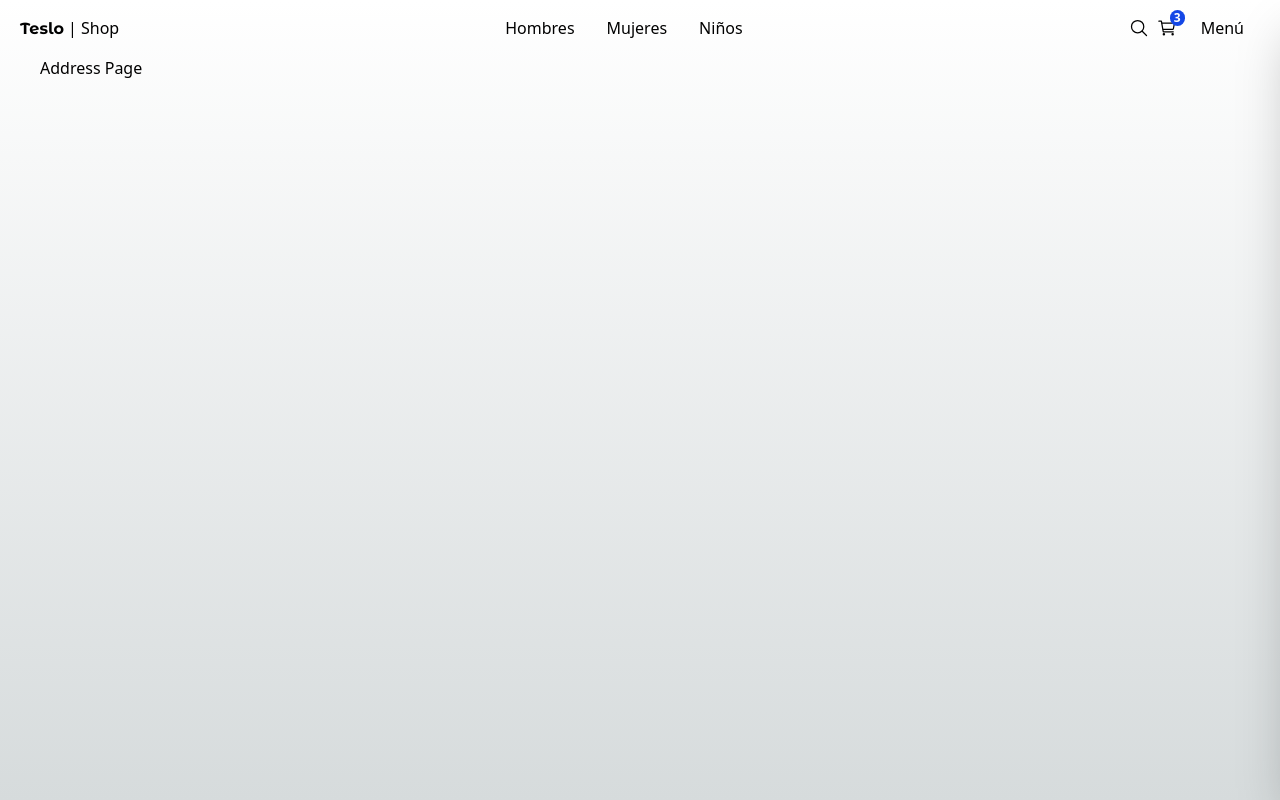
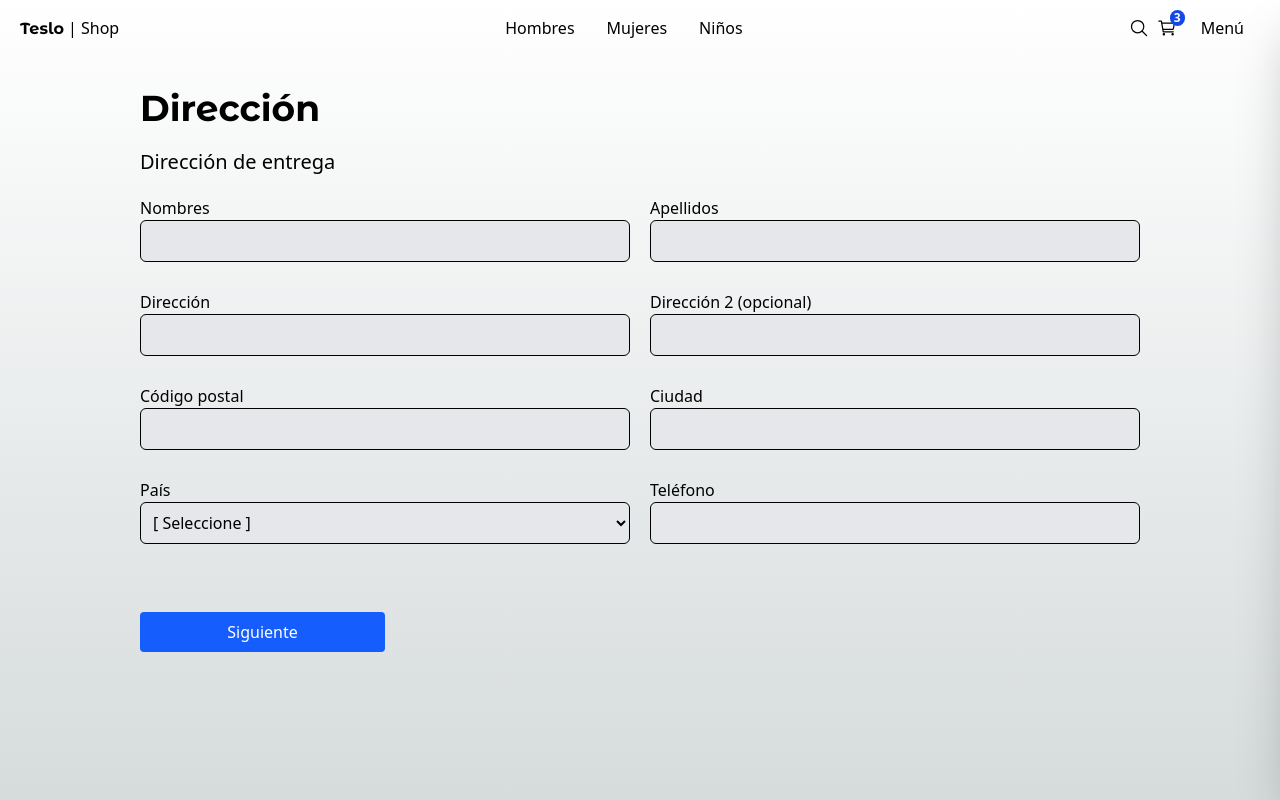
Before and after one commit to klich1984/teslo-shop-next, a Next.js app: page /checkout/address in a window 1280 px wide. Built offline with nearby package versions, Linux system fonts and the light colour scheme.

Commit message:
feat: 🗿 Add Address Page

```diff
--- a/src/app/(shop)/checkout/address/page.tsx
+++ b/src/app/(shop)/checkout/address/page.tsx
@@ -1,7 +1,66 @@
-export default function AddressPage() {
+import { Title } from '@/components'
+import Link from 'next/link'
+
+export default function NamePage() {
   return (
-    <div>
-      <h1>Address Page</h1>
+    <div className='flex flex-col sm:justify-center sm:items-center mb-72 px-10 sm:px-0'>
+      <div className='w-full  xl:w-[1000px] flex flex-col justify-center text-left'>
+        <Title title='Dirección' subtitle='Dirección de entrega' />
+
+        <div className='grid grid-cols-1 gap-2 sm:gap-5 sm:grid-cols-2'>
+          <div className='flex flex-col mb-2'>
+            <span>Nombres</span>
+            <input type='text' className='p-2 border rounded-md bg-gray-200' />
+          </div>
+
+          <div className='flex flex-col mb-2'>
+            <span>Apellidos</span>
+            <input type='text' className='p-2 border rounded-md bg-gray-200' />
+          </div>
+
+          <div className='flex flex-col mb-2'>
+            <span>Dirección</span>
+            <input type='text' className='p-2 border rounded-md bg-gray-200' />
+          </div>
+
+          <div className='flex flex-col mb-2'>
+            <span>Dirección 2 (opcional)</span>
+            <input type='text' className='p-2 border rounded-md bg-gray-200' />
+          </div>
+
+          <div className='flex flex-col mb-2'>
+            <span>Código postal</span>
+            <input type='text' className='p-2 border rounded-md bg-gray-200' />
+          </div>
+
+          <div className='flex flex-col mb-2'>
+            <span>Ciudad</span>
+            <input type='text' className='p-2 border rounded-md bg-gray-200' />
+          </div>
+
+          <div className='flex flex-col mb-2'>
+            <span>País</span>
+            <select className='p-2 border rounded-md bg-gray-200'>
+              <option value=''>[ Seleccione ]</option>
+              <option value='CRI'>Costa Rica</option>
+            </select>
+          </div>
+
+          <div className='flex flex-col mb-2'>
+            <span>Teléfono</span>
+            <input type='text' className='p-2 border rounded-md bg-gray-200' />
+          </div>
+
+          <div className='flex flex-col mb-2 sm:mt-10'>
+            <Link
+              href='/checkout'
+              className='btn-primary flex w-full sm:w-1/2 justify-center '
+            >
+              Siguiente
+            </Link>
+          </div>
+        </div>
+      </div>
     </div>
   )
 }
```
